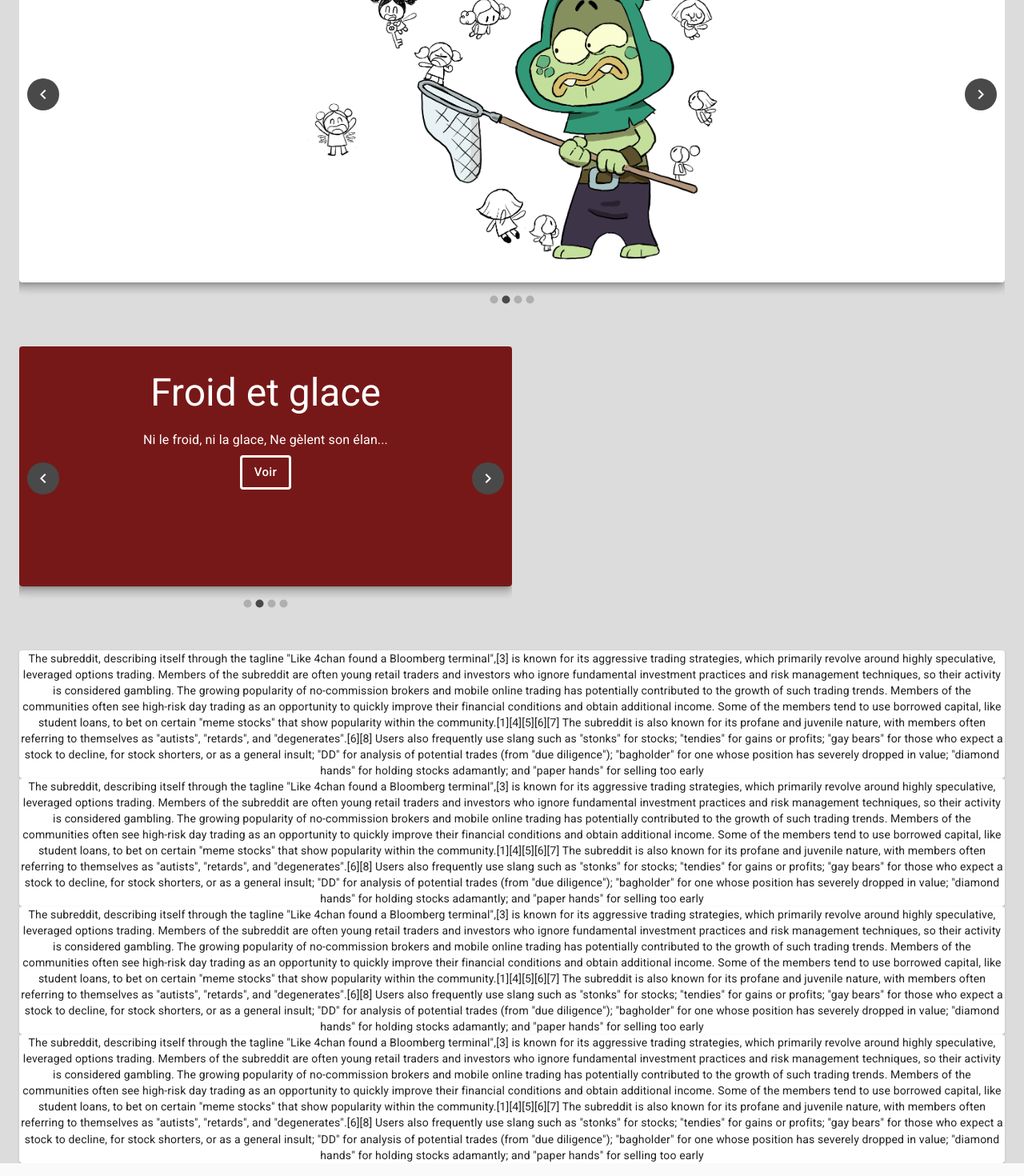
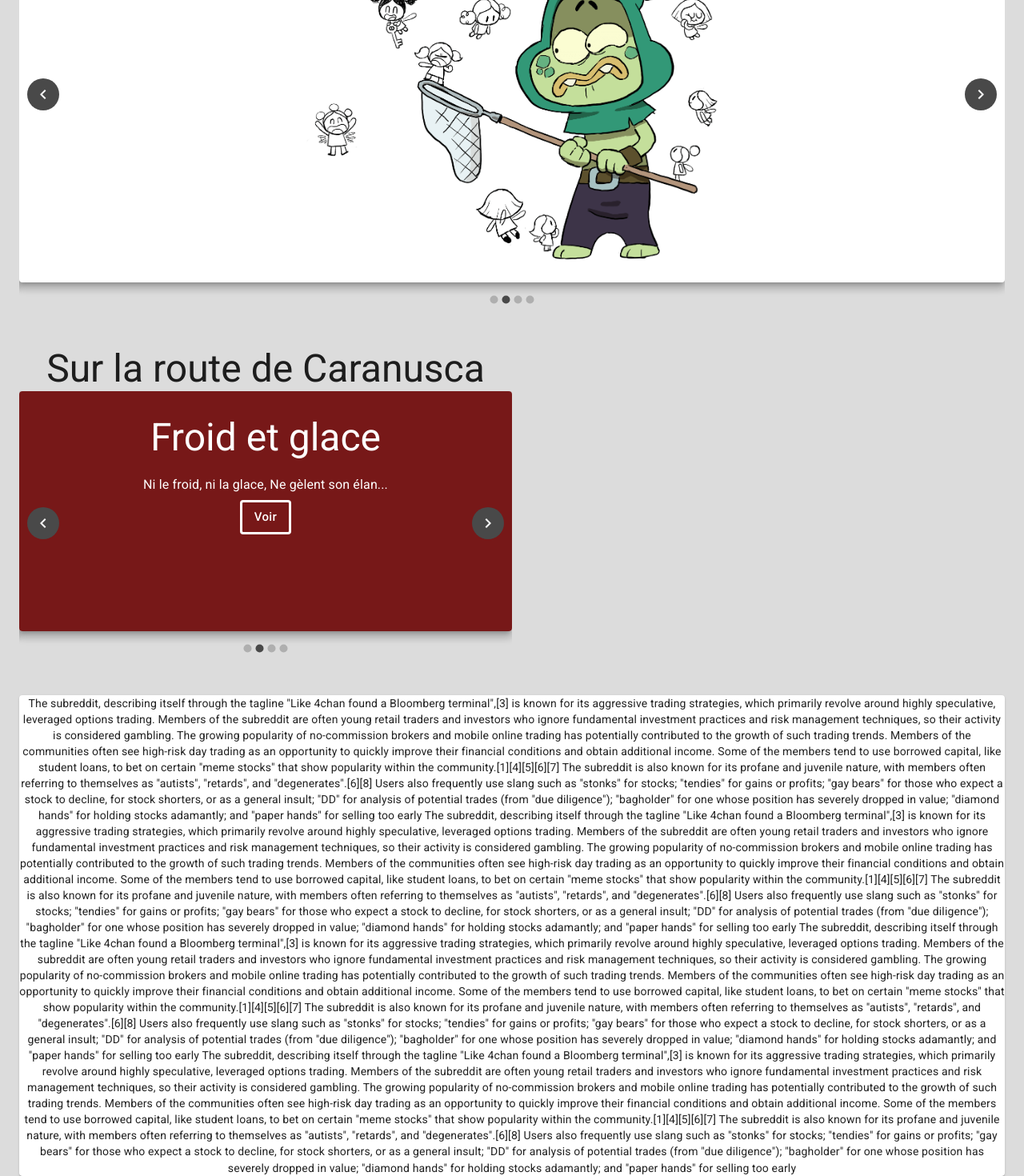
Before and after one commit to PpBoyington/carillonneur-react, a React (Create React App) app: page / in a window 1280 px wide. Shown: the part 272-1742 px from the top of the page at 80% size. Built offline with nearby package versions, Linux system fonts and the light colour scheme.

Commit message:
addd eslint conf + hook deps + title carousel

```diff
--- a/src/views/home/Home.js
+++ b/src/views/home/Home.js
@@ -2,7 +2,7 @@ import React from 'react'
 import Grid from '@material-ui/core/Grid'
 import BookCarousel from '../../components/BookCarousel'
 import TextCarousel from '../../components/TextCarousel'
-import { Card, makeStyles } from '@material-ui/core'
+import { Card, makeStyles, Typography } from '@material-ui/core'
 
 const useStyles = makeStyles(theme => ({
   root: {
@@ -17,22 +17,26 @@ const Home = () => {
       <BookCarousel/>
     </Grid>
     <Grid item xs={6} className={classes.root}>
-      <TextCarousel/>
+      <>
+        <Typography variant="h3">
+          Sur la route de Caranusca
+        </Typography>
+        <TextCarousel/>
+      </>
     </Grid>
     <Grid item xs={12} className={classes.root}>
       <Card >
         The subreddit, describing itself through the tagline "Like 4chan found a Bloomberg terminal",[3] is known for its aggressive trading strategies, which primarily revolve around highly speculative, leveraged options trading. Members of the subreddit are often young retail traders and investors who ignore fundamental investment practices and risk management techniques, so their activity is considered gambling. The growing popularity of no-commission brokers and mobile online trading has potentially contributed to the growth of such trading trends. Members of the communities often see high-risk day trading as an opportunity to quickly improve their financial conditions and obtain additional income. Some of the members tend to use borrowed capital, like student loans, to bet on certain "meme stocks" that show popularity within the community.[1][4][5][6][7]
 
 The subreddit is also known for its profane and juvenile nature, with members often referring to themselves as "autists", "retards", and "degenerates".[6][8] Users also frequently use slang such as "stonks" for stocks; "tendies" for gains or profits; "gay bears" for those who expect a stock to decline, for stock shorters, or as a general insult; "DD" for analysis of potential trades (from "due diligence"); "bagholder" for one whose position has severely dropped in value; "diamond hands" for holding stocks adamantly; and "paper hands" for selling too early
-      </Card><Card >
+
         The subreddit, describing itself through the tagline "Like 4chan found a Bloomberg terminal",[3] is known for its aggressive trading strategies, which primarily revolve around highly speculative, leveraged options trading. Members of the subreddit are often young retail traders and investors who ignore fundamental investment practices and risk management techniques, so their activity is considered gambling. The growing popularity of no-commission brokers and mobile online trading has potentially contributed to the growth of such trading trends. Members of the communities often see high-risk day trading as an opportunity to quickly improve their financial conditions and obtain additional income. Some of the members tend to use borrowed capital, like student loans, to bet on certain "meme stocks" that show popularity within the community.[1][4][5][6][7]
 
 The subreddit is also known for its profane and juvenile nature, with members often referring to themselves as "autists", "retards", and "degenerates".[6][8] Users also frequently use slang such as "stonks" for stocks; "tendies" for gains or profits; "gay bears" for those who expect a stock to decline, for stock shorters, or as a general insult; "DD" for analysis of potential trades (from "due diligence"); "bagholder" for one whose position has severely dropped in value; "diamond hands" for holding stocks adamantly; and "paper hands" for selling too early
-      </Card><Card >
+
         The subreddit, describing itself through the tagline "Like 4chan found a Bloomberg terminal",[3] is known for its aggressive trading strategies, which primarily revolve around highly speculative, leveraged options trading. Members of the subreddit are often young retail traders and investors who ignore fundamental investment practices and risk management techniques, so their activity is considered gambling. The growing popularity of no-commission brokers and mobile online trading has potentially contributed to the growth of such trading trends. Members of the communities often see high-risk day trading as an opportunity to quickly improve their financial conditions and obtain additional income. Some of the members tend to use borrowed capital, like student loans, to bet on certain "meme stocks" that show popularity within the community.[1][4][5][6][7]
 
 The subreddit is also known for its profane and juvenile nature, with members often referring to themselves as "autists", "retards", and "degenerates".[6][8] Users also frequently use slang such as "stonks" for stocks; "tendies" for gains or profits; "gay bears" for those who expect a stock to decline, for stock shorters, or as a general insult; "DD" for analysis of potential trades (from "due diligence"); "bagholder" for one whose position has severely dropped in value; "diamond hands" for holding stocks adamantly; and "paper hands" for selling too early
-      </Card><Card >
         The subreddit, describing itself through the tagline "Like 4chan found a Bloomberg terminal",[3] is known for its aggressive trading strategies, which primarily revolve around highly speculative, leveraged options trading. Members of the subreddit are often young retail traders and investors who ignore fundamental investment practices and risk management techniques, so their activity is considered gambling. The growing popularity of no-commission brokers and mobile online trading has potentially contributed to the growth of such trading trends. Members of the communities often see high-risk day trading as an opportunity to quickly improve their financial conditions and obtain additional income. Some of the members tend to use borrowed capital, like student loans, to bet on certain "meme stocks" that show popularity within the community.[1][4][5][6][7]
 
 The subreddit is also known for its profane and juvenile nature, with members often referring to themselves as "autists", "retards", and "degenerates".[6][8] Users also frequently use slang such as "stonks" for stocks; "tendies" for gains or profits; "gay bears" for those who expect a stock to decline, for stock shorters, or as a general insult; "DD" for analysis of potential trades (from "due diligence"); "bagholder" for one whose position has severely dropped in value; "diamond hands" for holding stocks adamantly; and "paper hands" for selling too early
```
Also changed, not shown: package.json (+10 -0 lines).
